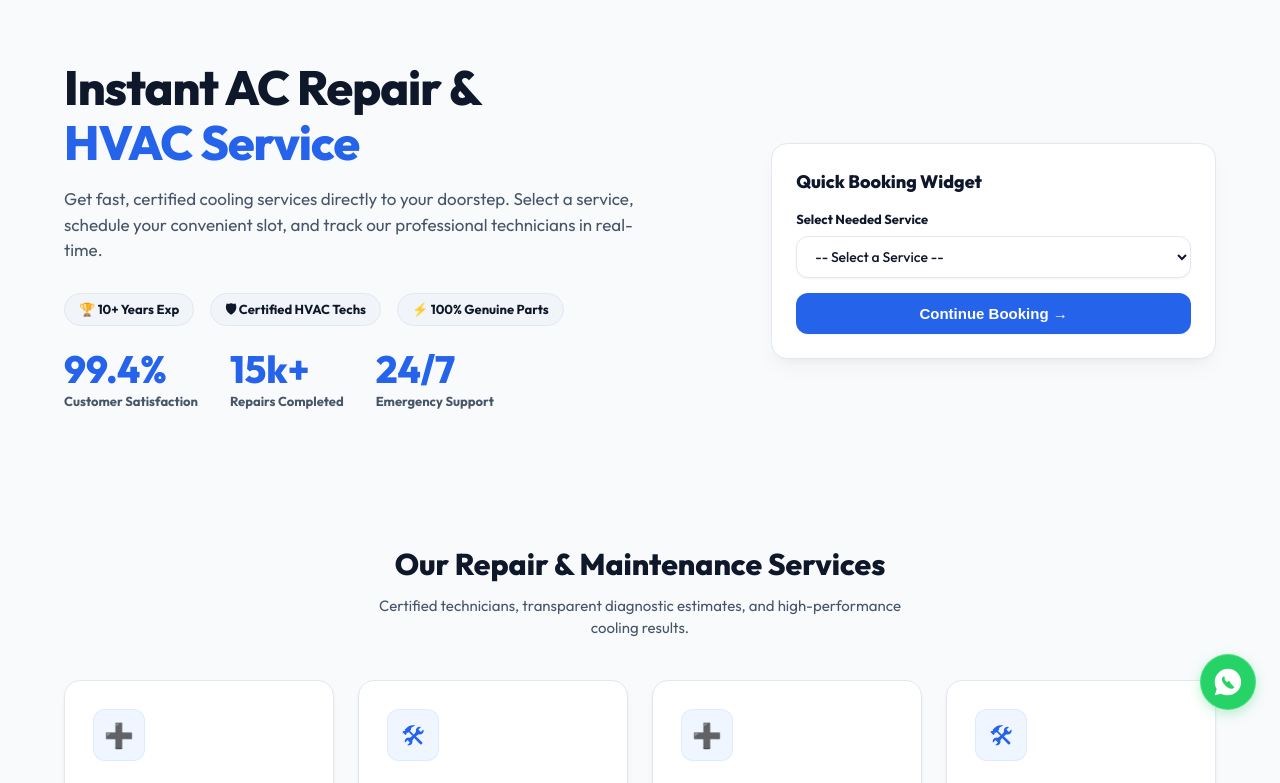
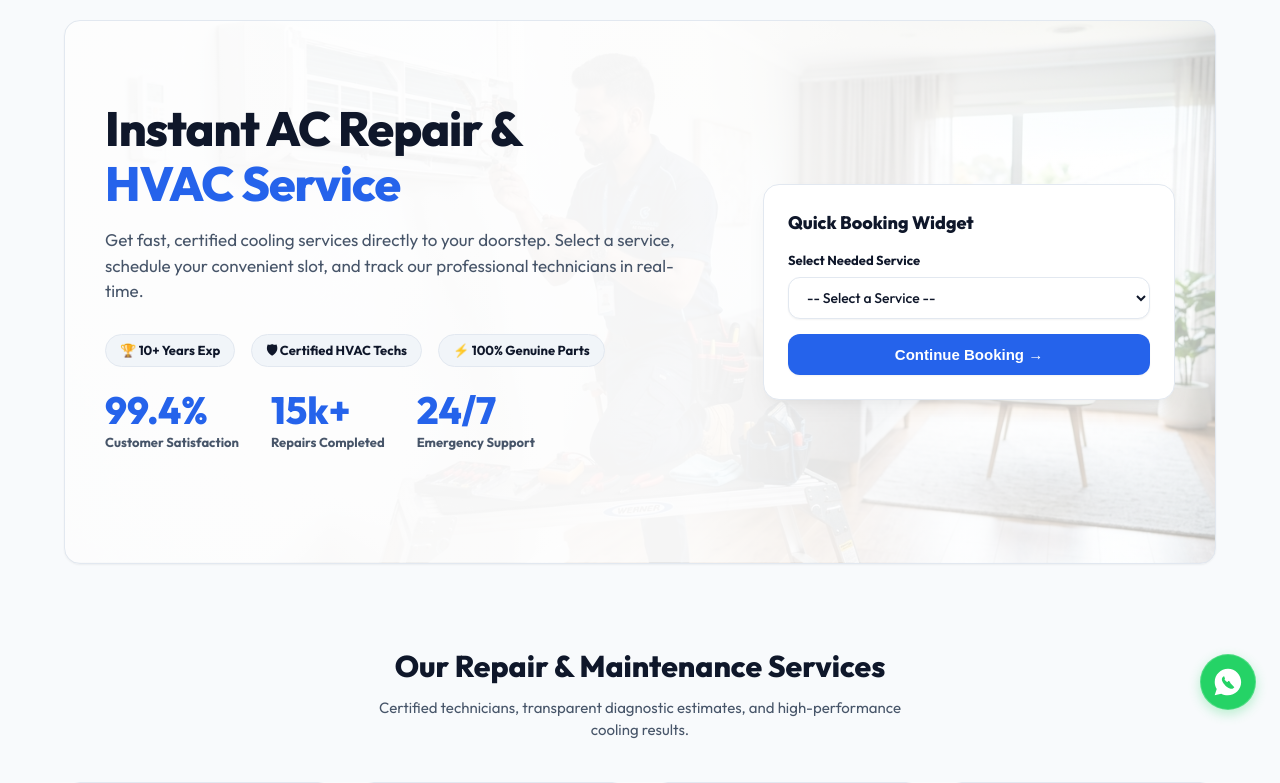
Before and after one commit to spotifyfree5546372-ui/ac-repair-website, a Node server app: page / in a window 1280 px wide. Shown: the part 66-849 px from the top of the page. Run offline with Node 20, Linux system fonts and the light colour scheme; data comes from the database, SQL or seed files in the repository; some libraries are stand-ins or nearby versions.

Commit message:
\Add professional Indian AC technician background photo to hero section"

```diff
--- a/public/css/style.css
+++ b/public/css/style.css
@@ -225,17 +225,27 @@
 
 /* Hero layout grid */
 .hero-section {
-  padding: 60px 0;
+  padding: 80px 40px;
   display: grid;
   grid-template-columns: 1.2fr 0.8fr;
   gap: 40px;
   align-items: center;
+  background-image: linear-gradient(to right, rgba(255, 255, 255, 0.96) 55%, rgba(255, 255, 255, 0.7) 100%), url('/images/bg_indian_tech.jpg');
+  background-size: cover;
+  background-position: center right;
+  border-radius: var(--radius-lg);
+  border: 1px solid var(--border-color);
+  box-shadow: var(--shadow-sm);
+  margin-top: 20px;
+  margin-bottom: 40px;
 }
 
 @media (max-width: 900px) {
   .hero-section {
     grid-template-columns: 1fr;
     text-align: center;
+    background-image: linear-gradient(rgba(255, 255, 255, 0.92), rgba(255, 255, 255, 0.92)), url('/images/bg_indian_tech.jpg');
+    padding: 60px 20px;
   }
   .hero-stats {
     justify-content: center !important;
```
Also changed, not shown: public/images/bg_indian_tech.jpg (added).
